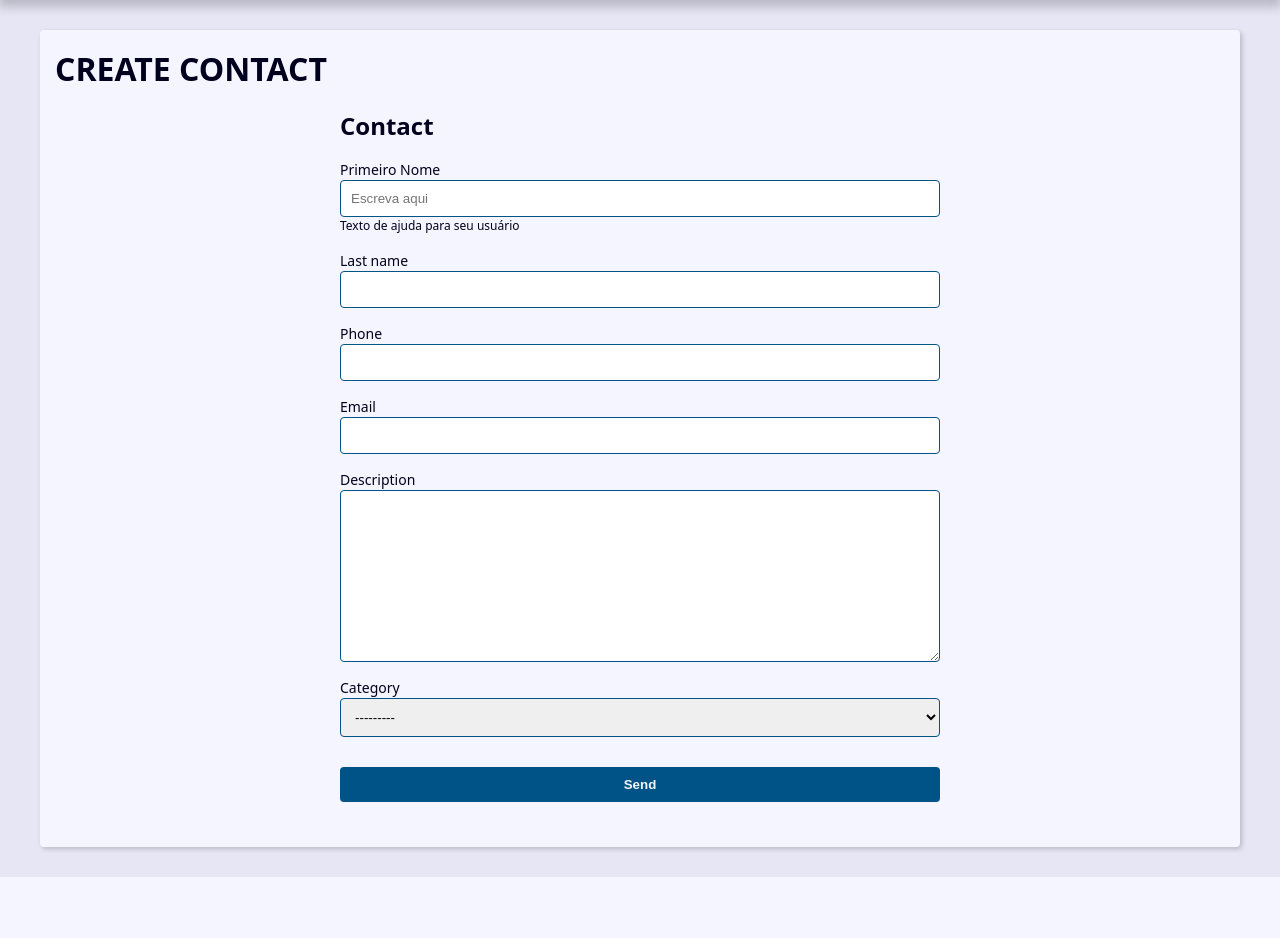
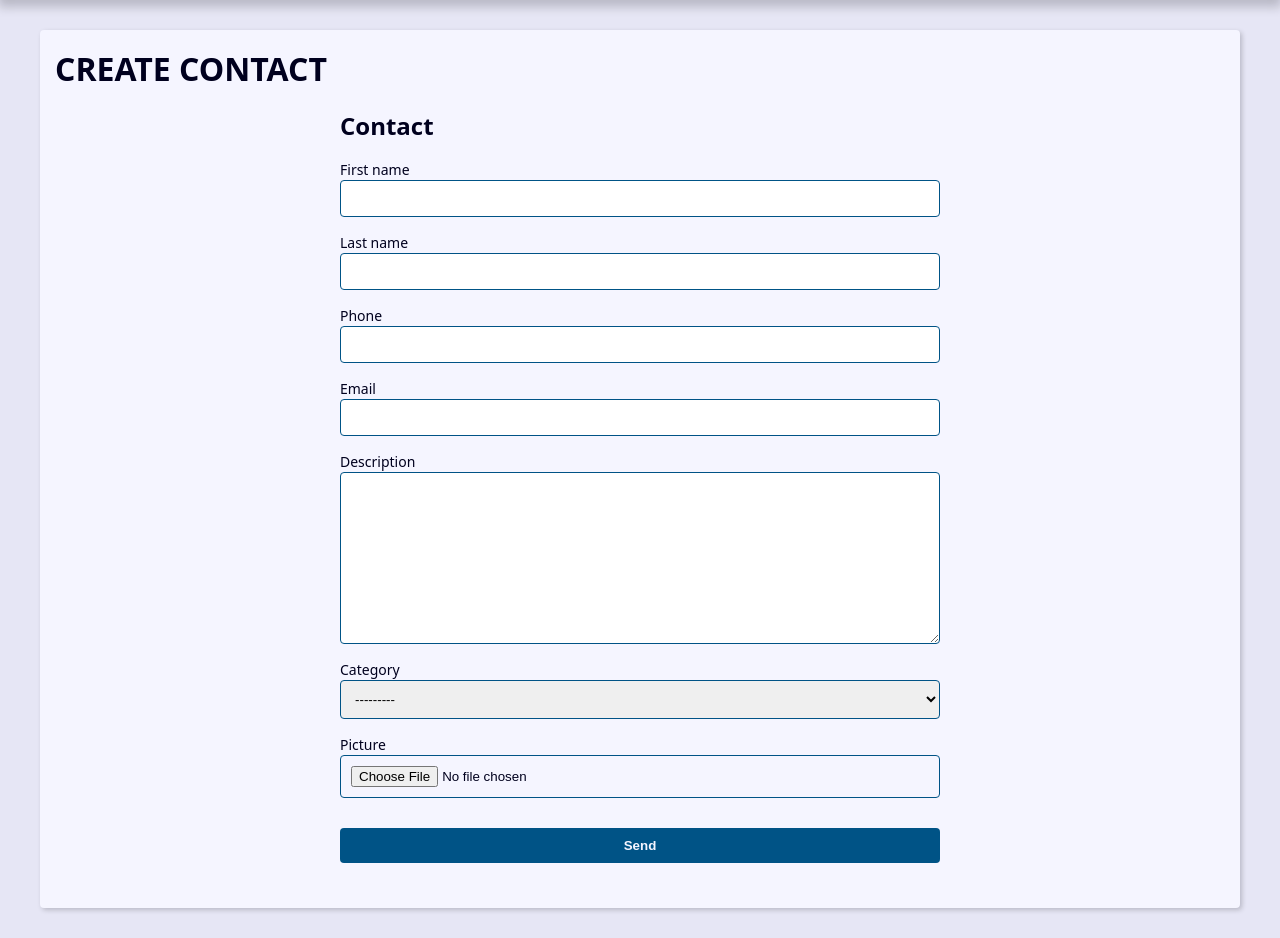
Before and after one commit to JeffersonEstevo/PROJETO-AGENDA-DJANGO, a Django app: page /contact/create/ in a window 1280 px wide. Shown: the part 239-1177 px from the top of the page. Before the commit the page ends 1116 px from the top, so only its background shows below. Run offline with Django 5.2, Linux system fonts and the light colour scheme; data that the repository does not hold is empty.

Commit message:
Adicionando ImageField no template e nos forms

```diff
--- a/contact/forms.py
+++ b/contact/forms.py
@@ -4,15 +4,12 @@ from . import models
 
 class ContactForm(forms.ModelForm):
     # mudar campos do form declarado em models.py
-    first_name = forms.CharField(
-        widget=forms.TextInput(
+    picture = forms.ImageField(
+        widget=forms.FileInput(
             attrs={
-                'class': 'classe-a classe-b',
-                'placeholder': 'Escreva aqui',
+                'accept': 'image/*',
             }
-        ),
-        label='Primeiro Nome',
-        help_text='Texto de ajuda para seu usuário',
+        )
     )
 
     # Podemos criar novos campos no form
@@ -40,6 +37,7 @@ class ContactForm(forms.ModelForm):
         fields = (
             'first_name', 'last_name', 'phone',
             'email', 'description', 'category',
+            'picture',
         )
         # outra maneira de atualizar um cmapo já existente no form
         # widgets = {
--- a/contact/templates/contact/contact.html
+++ b/contact/templates/contact/contact.html
@@ -12,6 +12,12 @@
     <p><b>Created Date:</b> {{ contact.created_date }}</p>
     <p><b>Description:</b> {{ contact.description }}</p>
     <p><b>Category:</b> {{ contact.category.name }}</p>
+
+    {% if contact.picture %}
+      <p>
+        <img src="{{ contact.picture.url }}" alt="{{ contact.first_name }} {{ contact.last_name }}">
+      </p>
+    {% endif %}
 
     <div class="contact-links">
       <a class="btn btn-link" href="{% url 'contact:update' contact.id %}">Update</a>
--- a/contact/templates/contact/create.html
+++ b/contact/templates/contact/create.html
@@ -24,6 +24,13 @@
                   <p class="help-text">{{ field.help_text }}</p>
                 {% endif %}
               </div>
+
+              {% if field.name == 'picture' and field.value.url %}
+                <div class="form-group">
+                  <img src="{{ field.value.url }}" alt="">
+                </div>
+              {% endif %}
+
            {% endfor %}
           </div>
 
--- a/contact/views/contact_forms.py
+++ b/contact/views/contact_forms.py
@@ -8,7 +8,7 @@ def create(request):
     form_action = reverse('contact:create')
 
     if request.method == 'POST':
-        form = ContactForm(request.POST)
+        form = ContactForm(request.POST, request.FILES)
 
         context = {
             'form': form,
@@ -44,7 +44,7 @@ def update(request, contact_id):
     form_action = reverse('contact:update', args=(contact_id,))
 
     if request.method == 'POST':
-        form = ContactForm(request.POST, instance=contact)
+        form = ContactForm(request.POST, request.FILES, instance=contact)
 
         context = {
             'form': form,
```
